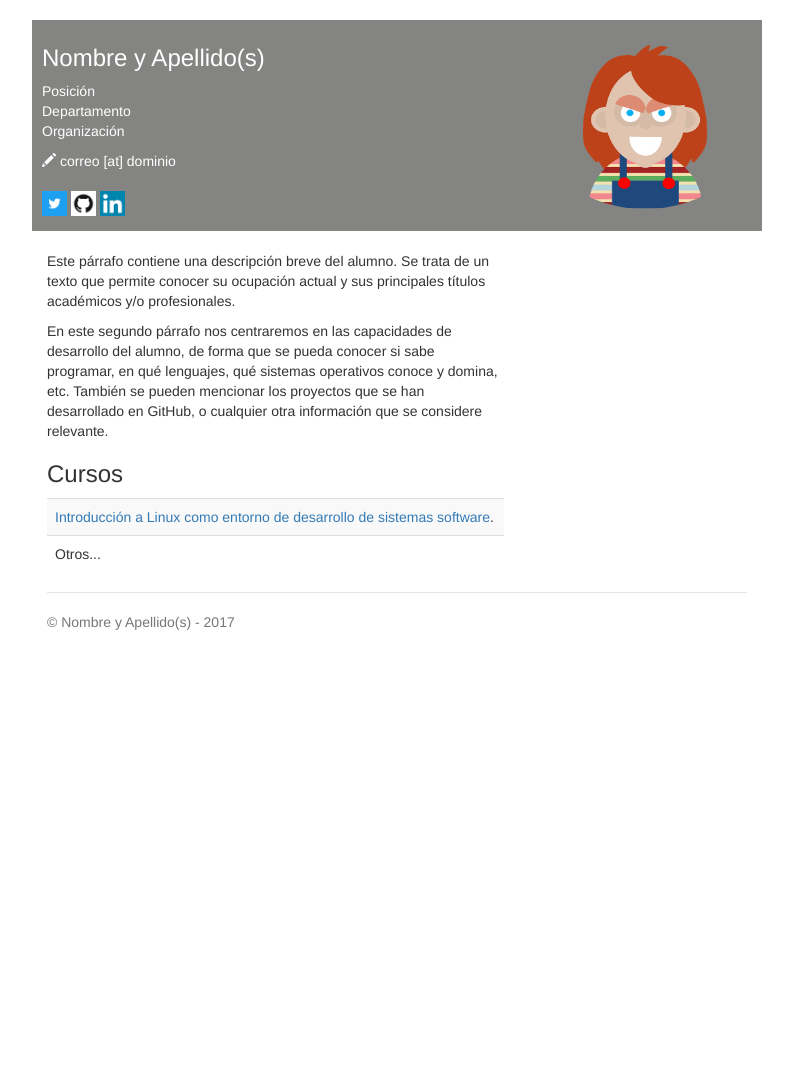
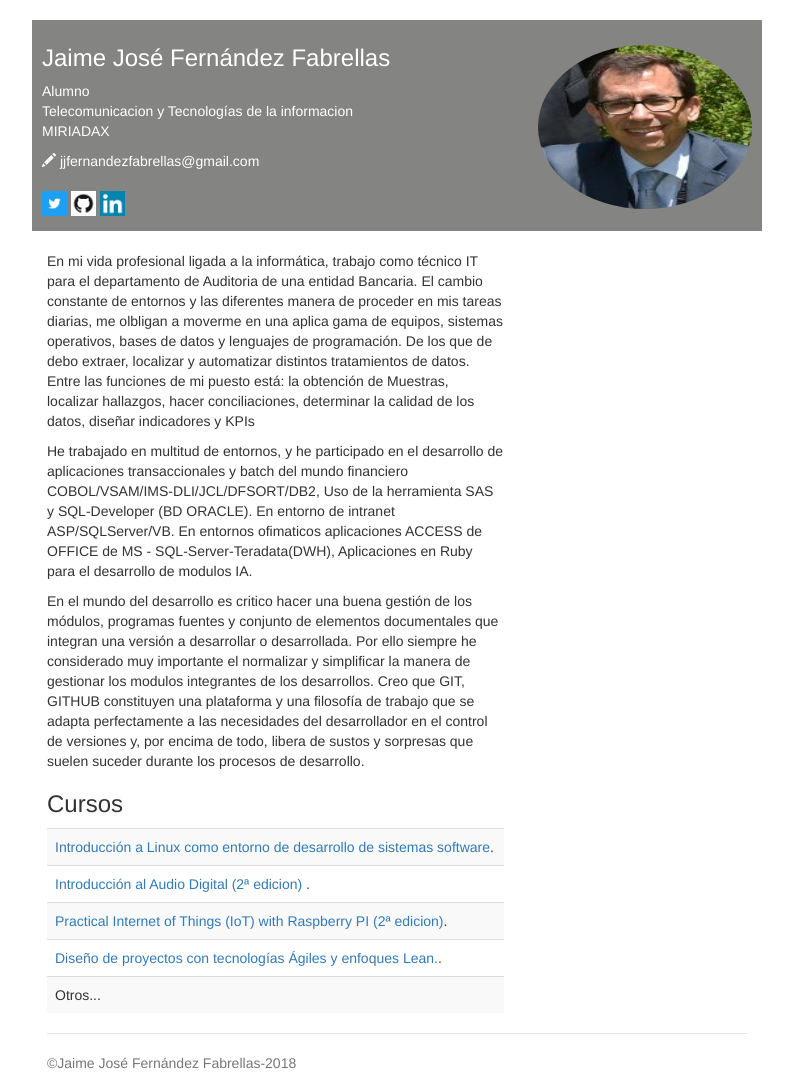
Before and after one commit to jaime64/jaime64.github.io, a plain HTML site: page index.html in a window 1280 px wide. Shown: the whole page, without its empty margins (243-1036 px from the left). Before the commit the page ends 800 px from the top, so only its background shows below. Drawn offline with nearby package versions, Linux system fonts and the light colour scheme.

Commit message:
Version 1.5

```diff
--- a/index.html
+++ b/index.html
@@ -5,10 +5,10 @@
     <meta charset="utf-8">
     <meta name="description" content="Página de ejemplo del MOOC de LINUX - UPM.">
     <!--Sustituir por los datos del alumno-->
-    <meta name="author" content="Nombre y Apellido(s)">
+    <meta name="author" content="Jaime Jose Fernandez Fabrellas">
 
     <!--Sustituir por los datos del alumno-->
-    <title>Nombre y Apellido(s)</title>
+    <title>Jaime Jose Fernandez Fabrellas</title>
 
     <link href="css/bootstrap.min.css" rel="stylesheet">
     <link href="css/style.css" rel="stylesheet">
@@ -17,45 +17,50 @@
   <body>
     <div class="container header-bar">
       <!--Sustituir por los datos del alumno-->
-      <h3>Nombre y Apellido(s) <span><img style="width: 214px; height: 164px;" class='img-circle' alt="Nombre y Apellido(s)" src="img/foto.png" align="right"></span></h3>
+      <h3>Jaime José Fernández Fabrellas<span><img style="width: 214px; height: 164px;" class='img-circle' alt="Jaime J.Fdez Fabrellas" src="img/JJFF.jpg" align="right"></span></h3>
       <p>
         <!--Sustituir por los datos del alumno-->
-        Posición<br>
-        Departamento<br>
-        Organización
+        Alumno<br>
+        Telecomunicacion y Tecnologías de la informacion<br>
+        MIRIADAX
       </p>
       <address>
         <!--Sustituir por los datos del alumno-->
-        <span class='glyphicon glyphicon-pencil'></span> correo [at] dominio <br>
+        <span class='glyphicon glyphicon-pencil'></span> jjfernandezfabrellas@gmail.com<br>
       </address>
 
       <!--Sustituir por los datos del alumno-->
-      <p><a href="http://twitter.com/usuario" target="blank"><img src="img/twitter-icon.jpg" width=25></a>
+      <p><a href="http://twitter.com/Jaimesto64" target="blank"><img src="img/twitter-icon.jpg" width=25></a>
       <!--Sustituir por los datos del alumno-->
-      <a href="http://github.com/usuario" target="blank"><img src="img/github-icon.png" width=25></a>
+      <a href="http://github.com/jaime64" target="blank"><img src="img/github-icon.png" width=25></a>
       <!--Sustituir por los datos del alumno-->
-      <a href="https://es.linkedin.com/in/usuario" target="blank"><img src="img/linkedin-icon.png" width=25></a>
+      <a href="https://es.linkedin.com/in/jaimesto" target="blank"><img src="img/linkedin-icon.png" width=25></a>
     </div>
 
     <div class="container">
       <div class='row'>
         <div class='col-sm-8'>
           <br>
-          <p>Este párrafo contiene una descripción breve del alumno. Se trata de un texto que permite conocer su ocupación actual y sus principales títulos académicos y/o profesionales.  </p>
+          <p>En mi vida profesional ligada a la informática, trabajo como técnico IT para el departamento de Auditoria de una entidad Bancaria. El cambio constante de entornos y las diferentes manera de proceder en mis tareas diarias, me olbligan a moverme en una aplica gama de equipos, sistemas operativos, bases de datos y lenguajes de programación. De los que de debo extraer, localizar y automatizar distintos tratamientos de datos. Entre las funciones de mi puesto está: la obtención de Muestras, localizar hallazgos, hacer conciliaciones, determinar la calidad de los datos, diseñar indicadores y KPIs </p>
 
-          <p>En este segundo párrafo nos centraremos en las capacidades de desarrollo del alumno, de forma que se pueda conocer si sabe programar, en qué lenguajes, qué sistemas operativos conoce y domina, etc. También se pueden mencionar los proyectos que se han desarrollado en GitHub, o cualquier otra información que se considere relevante.</p>
+          <p> He trabajado en multitud de entornos, y he participado en el desarrollo de aplicaciones transaccionales y batch del mundo financiero COBOL/VSAM/IMS-DLI/JCL/DFSORT/DB2, Uso de la herramienta SAS y SQL-Developer (BD ORACLE). En entorno de intranet ASP/SQLServer/VB. En entornos ofimaticos aplicaciones ACCESS de OFFICE de MS - SQL-Server-Teradata(DWH), Aplicaciones en Ruby para el desarrollo de modulos IA.
+          <p> En el mundo del desarrollo es critico hacer una buena gestión de los módulos, programas fuentes y conjunto de elementos documentales que integran una versión  a desarrollar o desarrollada. Por ello siempre he considerado muy importante el normalizar y simplificar la manera de gestionar los modulos integrantes de los desarrollos. Creo que GIT, GITHUB constituyen una plataforma y una filosofía de trabajo que se adapta perfectamente a las necesidades del desarrollador en el control de versiones y, por encima de todo,  libera de sustos y sorpresas que suelen suceder durante los procesos de desarrollo.</p>
 
           <h3>Cursos</h3>
           <table class='table table-striped'>
             <tr><td><a href="https://www.miriadax.net" target="blank">Introducción a Linux como entorno de desarrollo de sistemas software</a>.</td></tr>
+            <tr><td><a href="https://www.miriadax.net" target="blank">Introducción al Audio Digital (2ª edicion) </a>.</td></tr>
+            <tr><td><a href="https://www.miriadax.net" target="blank">Practical Internet of Things (IoT) with Raspberry PI (2ª edicion)</a>.</td></tr>
+            <tr><td><a href="https://www.miriadax.net" target="blank">Diseño de proyectos con tecnologías Ágiles y enfoques Lean.</a>.</td></tr>
             <tr><td>Otros...</td></tr>
+
           </table>
         </div>
       </div>
 
       <footer class="footer">
         <!--Sustituir por los datos del alumno-->
-        <p>&copy; Nombre y Apellido(s) - 2017</p>
+        <p>&copy;Jaime José Fernández Fabrellas-2018</p>
       </footer>
 
     </div>
```
